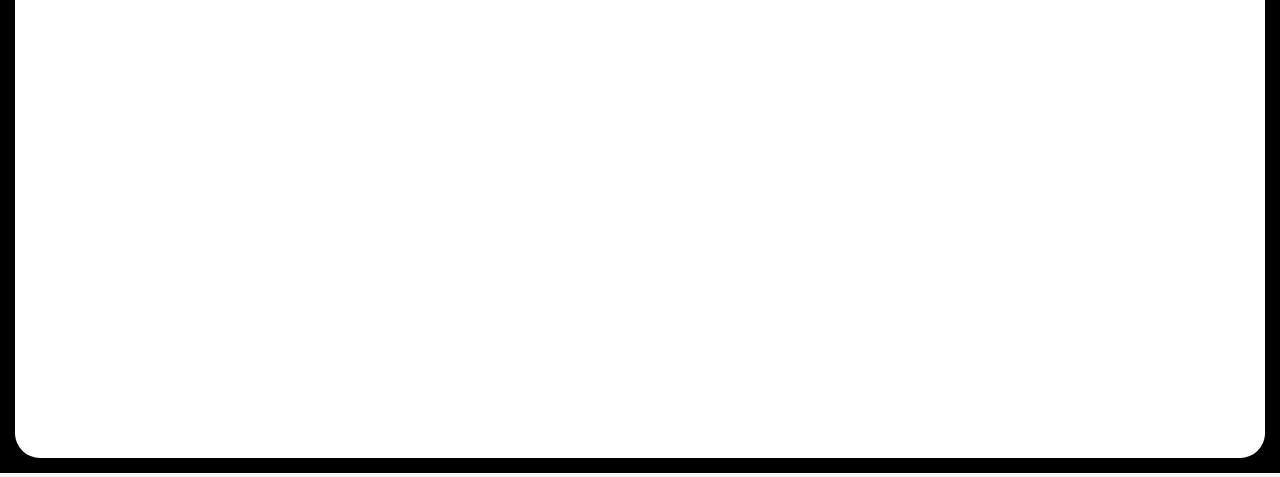
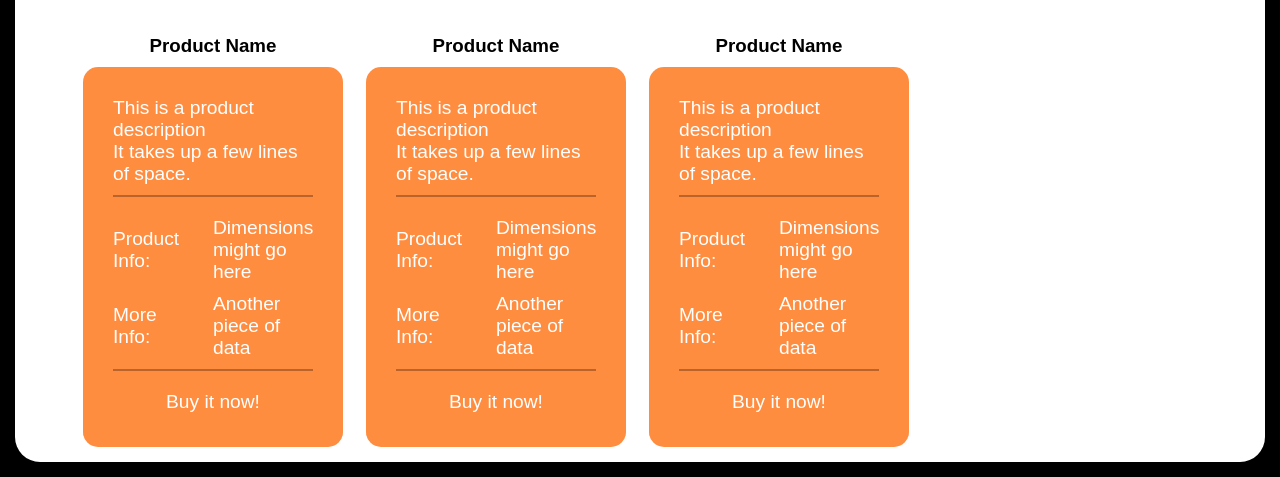
Before and after one commit to AustinPoulson/AstonInterview, a plain HTML site: page index.html in a window 1280 px wide. Shown: the part 327-804 px from the top of the page. Drawn offline with Linux system fonts and the light colour scheme.

Commit message:
Complete

```diff
--- a/CSS/stylesheet.css
+++ b/CSS/stylesheet.css
@@ -17,6 +17,18 @@ body {
 }
 div {
   display: flex;
+}
+h1 {
+  font-family: Arial, Helvetica, sans-serif;
+  letter-spacing: 4px;
+  color: #ff8d40;
+  margin: 0px;
+}
+h3 {
+  font-family: Arial, Helvetica, sans-serif;
+}
+p {
+  font-family: Arial, Helvetica, sans-serif;
 }
 .content {
   background-color: #e6e6e6;
@@ -59,6 +71,7 @@ div {
   background-color: #e5e5e5;
   border: 1px solid #999999;
   border-radius: 3px;
+  cursor: pointer;
 }
 .contentBody {
   background-color: #000000;
@@ -72,10 +85,51 @@ div {
   background-color: #ffffff;
   border-radius: 25px;
   padding: 15px;
+  flex-direction: column;
 }
-h1 {
-  font-family: Arial, Helvetica, sans-serif;
-  letter-spacing: 4px;
-  color: #ff8d40;
+.productsSectionHeader {
+  margin-top: 20px;
+  margin-bottom: 20px;
+}
+.productList {
+  align-items: center;
+  margin-left: 30px;
+}
+.product {
+  flex-direction: column;
+  align-items: center;
+  margin-top: 30px;
+  margin-left: 23px;
+}
+.productHeader {
   margin: 0px;
+  margin-bottom: 10px;
 }
+.productContent {
+  height: 380px;
+  width: 260px;
+  background-color: #ff8d40;
+  border-radius: 15px;
+  padding: 30px;
+  flex-direction: column;
+}
+.productText {
+  color: #ffffff;
+  margin: 0px;
+  font-size: larger;
+}
+.lineBreak {
+  height: 2px;
+  width: 100%;
+  background-color: #b8642c;
+  margin-top: 10px;
+  margin-bottom: 10px;
+}
+.productInfoLine {
+  margin-top: 10px;
+  justify-content: center;
+  align-items: center;
+}
+.infoBlock {
+  width: 100px;
+}
--- a/index.html
+++ b/index.html
@@ -34,6 +34,94 @@
     <div class="contentBody">
       <div class="contentCenter">
         <h1>Something Occurs</h1>
+        <p>Within this space is some text, or other graphical representatios of things that this page displays.</p>
+        <h1 class="productsSectionHeader">Products</h1>
+        <div class="productList">
+          <div class="product">
+            <h3 class="productHeader">Product Name</h3>
+            <div class="productContent">
+              <p class="productText">This is a product description</p>
+              <p class="productText">It takes up a few lines of space.</p>
+              <div class="lineBreak"></div>
+              <div class="productInfoLine">
+                <div class="infoBlock">
+                  <p class="productText">Product Info:</p>
+                </div>
+                <div class="infoBlock">
+                  <p class="productText">Dimensions might go here</p>
+                </div>
+              </div>
+              <div class="productInfoLine">
+                <div class="infoBlock">
+                  <p class="productText">More<br>Info:</p>
+                </div>
+                <div class="infoBlock">
+                  <p class="productText">Another piece of data</p>
+                </div>
+              </div>
+              <div class="lineBreak"></div>
+              <div class="productInfoLine">
+                <p class="productText">Buy it now!</p>
+              </div>
+            </div>
+          </div>
+          <div class="product">
+            <h3 class="productHeader">Product Name</h3>
+            <div class="productContent">
+              <p class="productText">This is a product description</p>
+              <p class="productText">It takes up a few lines of space.</p>
+              <div class="lineBreak"></div>
+              <div class="productInfoLine">
+                <div class="infoBlock">
+                  <p class="productText">Product Info:</p>
+                </div>
+                <div class="infoBlock">
+                  <p class="productText">Dimensions might go here</p>
+                </div>
+              </div>
+              <div class="productInfoLine">
+                <div class="infoBlock">
+                  <p class="productText">More<br>Info:</p>
+                </div>
+                <div class="infoBlock">
+                  <p class="productText">Another piece of data</p>
+                </div>
+              </div>
+              <div class="lineBreak"></div>
+              <div class="productInfoLine">
+                <p class="productText">Buy it now!</p>
+              </div>
+            </div>
+          </div>
+          <div class="product">
+            <h3 class="productHeader">Product Name</h3>
+            <div class="productContent">
+              <p class="productText">This is a product description</p>
+              <p class="productText">It takes up a few lines of space.</p>
+              <div class="lineBreak"></div>
+              <div class="productInfoLine">
+                <div class="infoBlock">
+                  <p class="productText">Product Info:</p>
+                </div>
+                <div class="infoBlock">
+                  <p class="productText">Dimensions might go here</p>
+                </div>
+              </div>
+              <div class="productInfoLine">
+                <div class="infoBlock">
+                  <p class="productText">More<br>Info:</p>
+                </div>
+                <div class="infoBlock">
+                  <p class="productText">Another piece of data</p>
+                </div>
+              </div>
+              <div class="lineBreak"></div>
+              <div class="productInfoLine">
+                <p class="productText">Buy it now!</p>
+              </div>
+            </div>
+          </div>
+        </div>
       </div>
     </div>
   </div>
```
